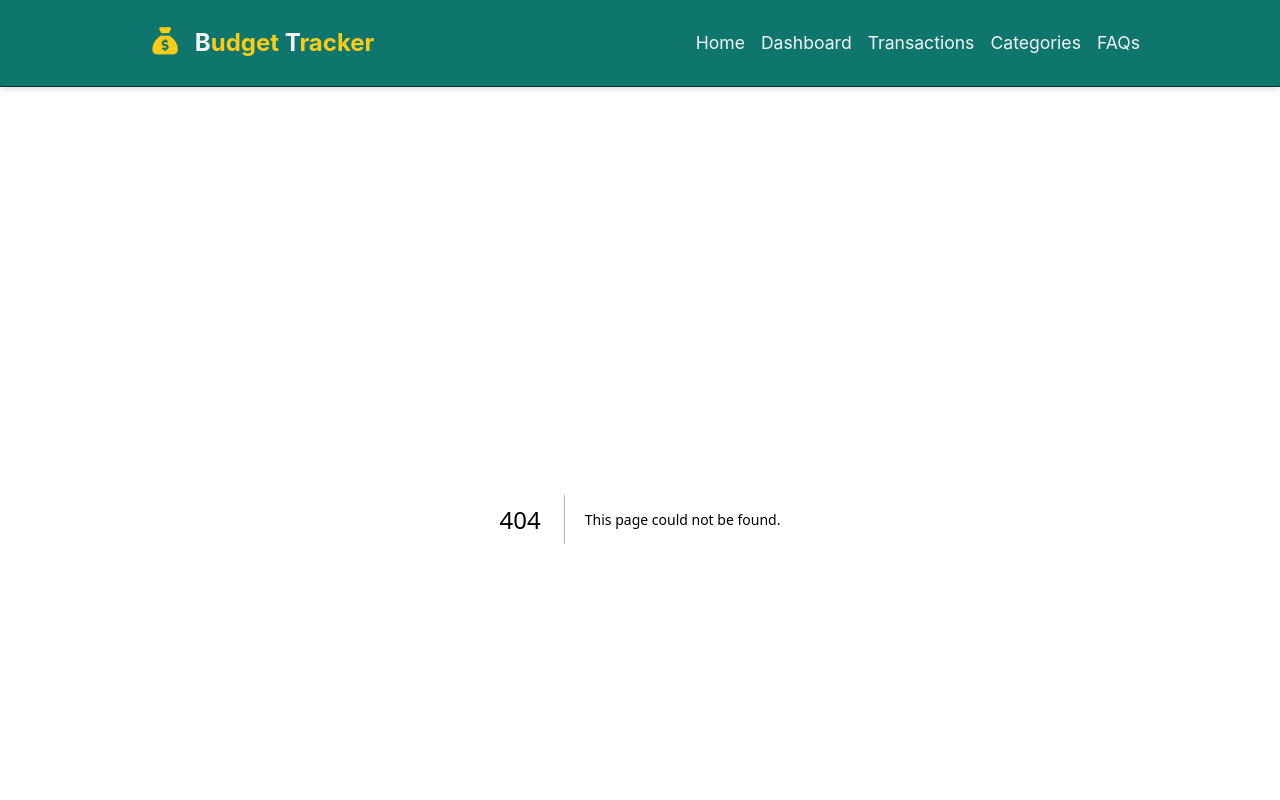
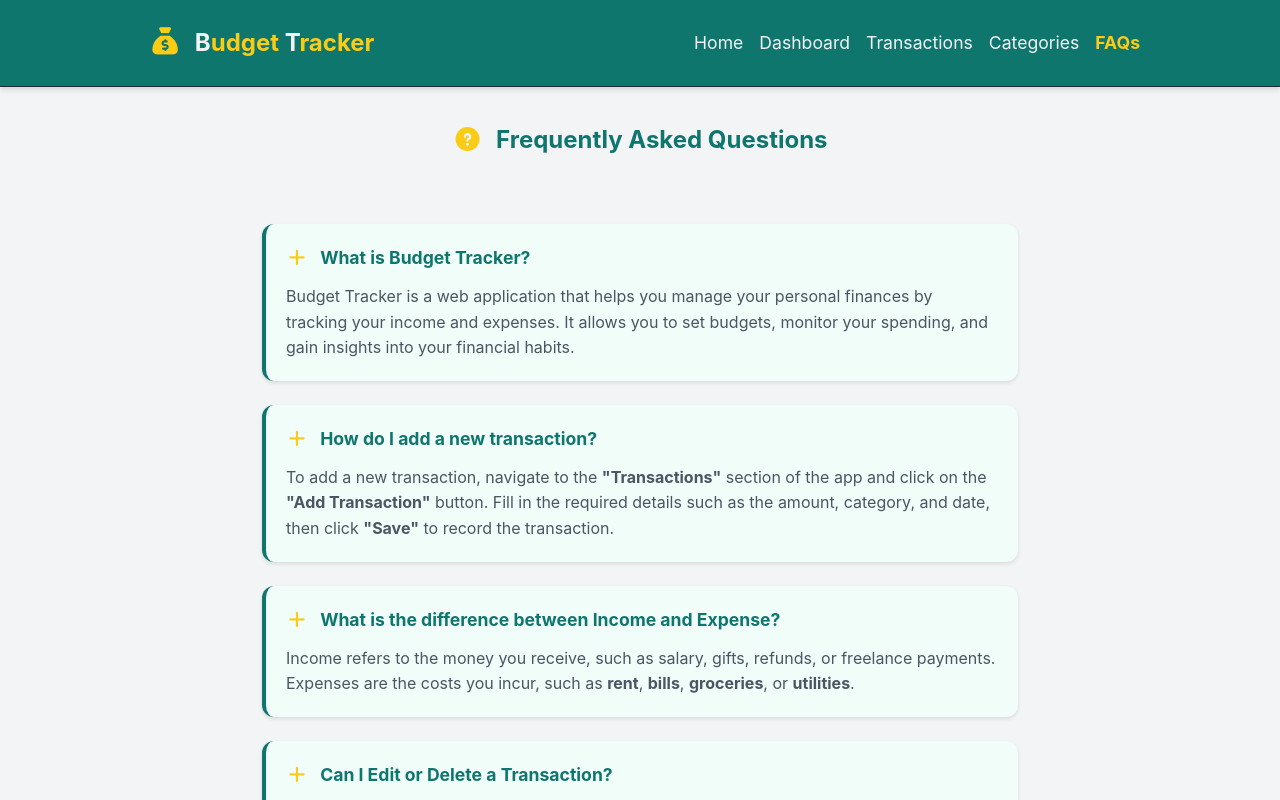
Before and after one commit to Mohd-Idris/Module-5---Framework-Project---React-JS-Next.js, a Next.js app: page /faq in a window 1280 px wide. Before the commit this address had no page. Shown: the top 800 px of the page. Built offline with nearby package versions, Linux system fonts and the light colour scheme.

Commit message:
Create FAQs page & Style it

```diff
--- /dev/null
+++ b/app/faq/page.js
@@ -0,0 +1,83 @@
+export default function FAQPage() {
+  return (
+    <section>
+      <div className="faq-container">
+        <h1 className="faq-heading">
+          <i className="fas fa-question-circle"></i> Frequently Asked Questions
+        </h1>
+        {/* <p>This is the FAQ page.</p> */}
+
+        <div className="faq-content question-1">
+          {/* Question 1 */}
+          <h3 className="faq-sub-heading">
+            <i className="fa-solid fa-plus"></i> What is Budget Tracker?
+          </h3>
+          <p className="faq-text">
+            Budget Tracker is a web application that helps you manage your
+            personal finances by tracking your income and expenses. It allows
+            you to set budgets, monitor your spending, and gain insights into
+            your financial habits.
+          </p>
+        </div>
+
+        <div className="faq-content question-2">
+          {/* Question 2 */}
+          <h3 className="faq-sub-heading">
+            <i className="fa-solid fa-plus"></i> How do I add a new transaction?
+          </h3>
+          <p className="faq-text">
+            To add a new transaction, navigate to the{" "}
+            <span className="bold">"Transactions"</span> section of the app and
+            click on the <span className="bold">"Add Transaction"</span> button.
+            Fill in the required details such as the amount, category, and date,
+            then click <span className="bold">"Save"</span> to record the
+            transaction.
+          </p>
+        </div>
+
+        <div className="faq-content question-3">
+          {/* Question 3 */}
+          <h3 className="faq-sub-heading">
+            <i className="fa-solid fa-plus"></i> What is the difference between
+            Income and Expense?
+          </h3>
+          <p className="faq-text">
+            Income refers to the money you receive, such as salary, gifts,
+            refunds, or freelance payments. Expenses are the costs you incur,
+            such as <span className="bold">rent</span>,{" "}
+            <span className="bold">bills</span>,{" "}
+            <span className="bold">groceries</span>, or{" "}
+            <span className="bold">utilities</span>.
+          </p>
+        </div>
+
+        <div className="faq-content question-4">
+          {/* Question 4 */}
+          <h3 className="faq-sub-heading">
+            <i className="fa-solid fa-plus"></i> Can I Edit or Delete a
+            Transaction?
+          </h3>
+          <p className="faq-text">
+            Yes!, you can edit or delete a transaction at any time. Simply
+            navigate to the <span className="bold">"Transactions"</span>{" "}
+            section, find the transaction you want to modify, by clicking on the{" "}
+            <span className="bold">"Edit"</span> or{" "}
+            <span className="bold">"Delete"</span> button.
+          </p>
+        </div>
+
+        <div className="faq-content question-5">
+          {/* Question 5 */}
+          <h3 className="faq-sub-heading">
+            <i className="fa-solid fa-plus"></i> How do you store my data?
+          </h3>
+          <p className="faq-text">
+            Your data is stored securely in a database. We use encryption and
+            other security measures to protect your personal information and
+            financial data. Nothing is shared with third parties.
+          </p>
+        </div>
+      </div>
+    </section>
+  );
+}
--- a/app/globals.css
+++ b/app/globals.css
@@ -1,8 +1,10 @@
 * {
   margin: 0;
   padding: 0;
+  font-family: 'Inter', sans-serif;
   box-sizing: border-box;
   text-decoration: none;
+  list-style: none;
 }
 
 :root {
@@ -23,7 +25,6 @@
 }
 
 body {
-  font-family: 'Inter', sans-serif;
   background-color: var(--background-color);
   color: var(--text-color);
   line-height: 1.6;
@@ -138,9 +139,73 @@ header {
   font-size: 4rem;
 }
 
-
 .home-image-container .home-img {
   max-width: 100%;
   height: auto;
   border-radius: 50px;
 }
+
+/* FAQ Page Styles */
+.faq-container {
+  max-width: 820px;
+  margin: 0 auto;
+  padding: 0 2rem 4rem;
+}
+
+.faq-heading {
+  text-align: center;
+  margin-bottom: 2.5rem;
+  color: var(--primary-color);
+}
+
+.faq-heading i {
+  background: linear-gradient(to left, var(--text-color));
+  color: var(--accent-color);
+  margin-right: 0.5rem;
+  padding: 0.5rem 0;
+  border-radius: 18%;
+  outline: none;
+}
+
+.faq-container {
+  display: flex;
+  flex-direction: column;
+  gap: 1.5rem;
+}
+
+.faq-content {
+  padding: 1.25rem;
+  background-color: var(--light-green-bgcolor);
+  border-radius: 0.75rem;
+  box-shadow: 0 2px 4px rgba(0, 0, 0, 0.1);
+  border-left: 4px solid var(--primary-color);
+}
+
+.faq-content:hover {
+  background-color: var(--light-gold-bgcolor);
+  border: 3px solid var(--text-color);
+  box-shadow: 5px 5px var(--light-green-bgcolor);
+  transform: scale(1.05);
+  cursor: pointer;
+}
+
+.faq-sub-heading {
+  color: var(--primary-color);
+  margin-top: 0;
+  font-size: 1.1rem;
+}
+
+.faq-sub-heading i {
+  background: linear-gradient(to left, var(--text-color));
+  color: var(--accent-color);
+  margin-right: 0.5rem;
+  padding: 0.3rem 0;
+  border-radius: 30%;
+  outline: none;
+}
+
+.faq-text {
+  color: var(--sub-text-color);
+  margin-top: 0.75rem;
+  line-height: 1.6;
+}
--- a/components/NavBar.js
+++ b/components/NavBar.js
@@ -76,8 +76,8 @@ export default function NavBar() {
             Categories
           </Link>
           <Link
-            href="/faqs"
-            className={pathname === "/faqs" ? "active" : ""}
+            href="/faq"
+            className={pathname === "/faq" ? "active" : ""}
             style={LinkStyle}
           >
             FAQs
```
